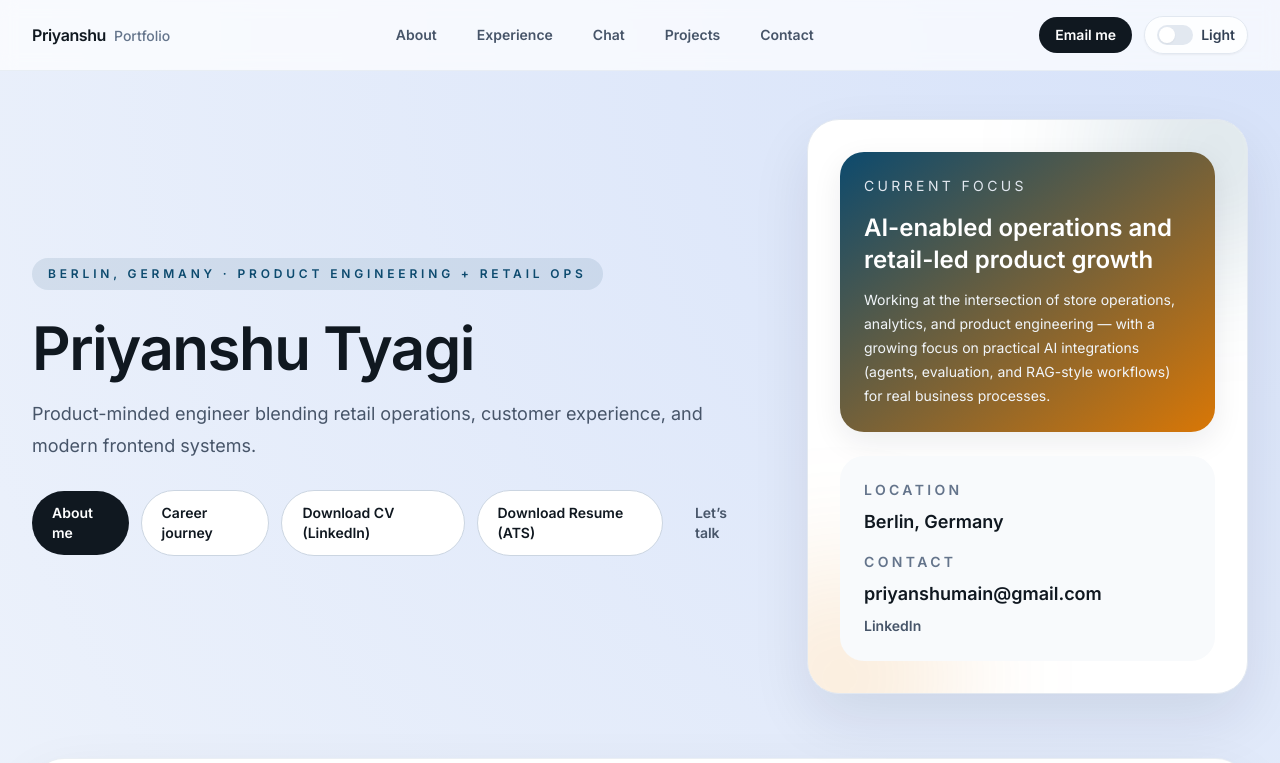
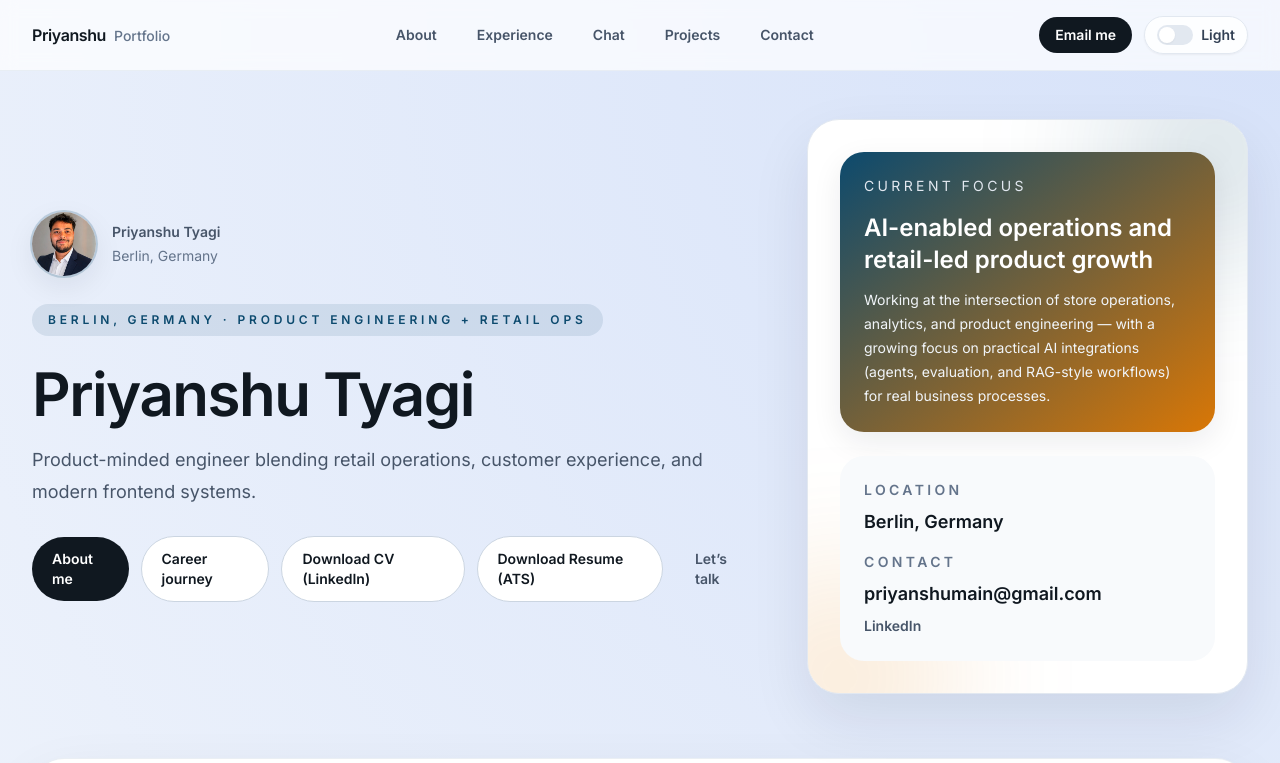
Before and after one commit to priyanshugithub/portfolio_site, a Next.js app: page / in a window 1280 px wide. Shown: the top 763 px of the page. Built offline with nearby package versions, Linux system fonts and the light colour scheme.

Commit message:
feat: add headshot to hero

```diff
--- a/app/page.tsx
+++ b/app/page.tsx
@@ -1,6 +1,7 @@
 import ButtonLink from '../components/ButtonLink';
 import DigitalTwinChat from '../components/DigitalTwinChat';
 import { profile } from '../lib/profile';
+import Image from 'next/image';
 
 export default function Home() {
   return (
@@ -8,6 +9,23 @@ export default function Home() {
       <div className="mx-auto max-w-7xl px-6 py-12 lg:px-8">
         <header className="grid gap-10 lg:grid-cols-[1.25fr_0.75fr] lg:items-center">
           <div className="space-y-7 animate-fadeUp">
+            <div className="flex items-center gap-4">
+              <div className="relative h-16 w-16 overflow-hidden rounded-full ring-2 ring-core/20 shadow-soft dark:ring-sky-500/20">
+                <Image
+                  src="/Profile_Pic.jpeg"
+                  alt={`${profile.name} headshot`}
+                  fill
+                  priority
+                  sizes="64px"
+                  className="object-cover"
+                />
+              </div>
+              <div className="space-y-1">
+                <p className="text-sm font-semibold text-slate-600 dark:text-slate-300">{profile.name}</p>
+                <p className="text-sm text-slate-500 dark:text-slate-400">{profile.location}</p>
+              </div>
+            </div>
+
             <p className="inline-flex w-fit rounded-full bg-core/10 px-4 py-2 text-xs font-semibold uppercase tracking-[0.32em] text-core dark:bg-sky-500/15 dark:text-sky-200">
               {profile.location} · product engineering + retail ops
             </p>
```
Also changed, not shown: public/Profile_Pic.jpeg (added), 1 other file (tests, documents, lock files or other folders).
